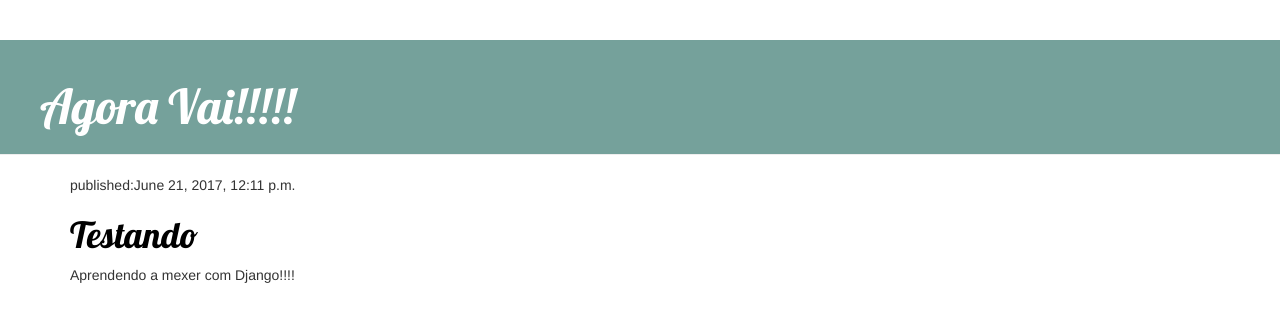
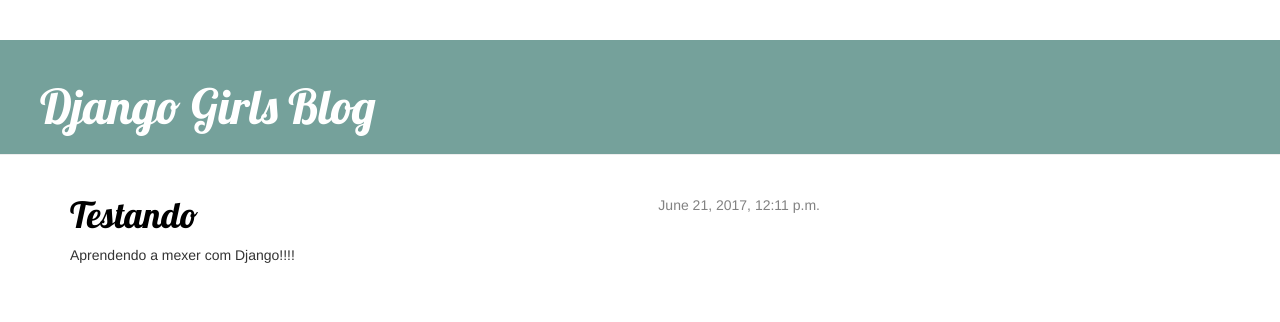
Before and after one commit to MateusMelo9/first-django, a Django app: page / in a window 1280 px wide. Shown: the top 322 px of the page. Run offline with Django 3.2, Linux system fonts and the light colour scheme; data comes from the database, SQL or seed files in the repository; some libraries are stand-ins or nearby versions.

Commit message:
Create Template

```diff
--- /dev/null
+++ b/blog/templates/blog/base.html
@@ -0,0 +1,24 @@
+{% load staticfiles %}
+<!DOCTYPE html>
+<html>
+<head>
+<link rel="stylesheet" href="{% static 'css/blog.css' %}">
+<link rel="stylesheet" href="//maxcdn.bootstrapcdn.com/bootstrap/3.2.0/css/bootstrap.min.css">
+<link rel="stylesheet" href="//maxcdn.bootstrapcdn.com/bootstrap/3.2.0/css/bootstrap-theme.min.css">
+<link href="https://fonts.googleapis.com/css?family=Lobster&subset=latin,latin-ext" rel="stylesheet" type="text/css">
+	<title>Django-Teste</title>
+</head>
+<body>
+    <div class="page-header">
+        <h1><a href="/">Django Girls Blog</a></h1>
+    </div>
+    <div class="content container">
+        <div class="row">
+            <div class="col-md-8">
+            {% block content %}
+            {% endblock %}
+            </div>
+        </div>
+    </div>
+</body>
+</html>
--- a/blog/templates/blog/post_list.html
+++ b/blog/templates/blog/post_list.html
@@ -1,30 +1,13 @@
-{% load staticfiles %}
-<!DOCTYPE html>
-<html>
-<head>
-<link rel="stylesheet" href="{% static 'css/blog.css' %}">
-<link rel="stylesheet" href="//maxcdn.bootstrapcdn.com/bootstrap/3.2.0/css/bootstrap.min.css">
-<link rel="stylesheet" href="//maxcdn.bootstrapcdn.com/bootstrap/3.2.0/css/bootstrap-theme.min.css">
-<link href="https://fonts.googleapis.com/css?family=Lobster&subset=latin,latin-ext" rel="stylesheet" type="text/css">
-	<title>Django-Teste</title>
-</head>
-<body>
-	<div class="page-header">
-		<h1><a href="/">Agora Vai!!!!!</a></h1>
-	</div>
-	<div class="content container">
-		<div class="row">
-			<div class="col-md-8">
-				{% for post in posts %}
-				<div class="post">
-					<p>published:{{post.published_date}}</p>
-					<h1><a href="">{{post.title}}</a></h1>
-					<p>{{ post.text|linebreaksbr}}</p>
-				</div>
-				{%endfor%}
-			</div>
-		</div>
-	</div>
+{% extends 'blog/base.html' %}
 
-</body>
-</html>
+{% block content %}
+	{% for post in posts %}
+	    <div class="post">
+	        <div class="date">
+	            {{ post.published_date }}
+	        </div>
+	        <h1><a href="{% url 'detail' pk=post.pk %}">{{ post.title }}</a></h1>
+	        <p>{{ post.text|linebreaksbr }}</p>
+	    </div>
+	{% endfor %}
+{% endblock content %}
--- a/blog/urls.py
+++ b/blog/urls.py
@@ -3,4 +3,5 @@
 
 urlpatterns = [
     url(r'^$', views.post_list),
+  	url(r'^post/(?P<pk>[0-9]+)/$', views.post_detail, name='detail'),
 ]
--- a/blog/views.py
+++ b/blog/views.py
@@ -1,8 +1,12 @@
-from django.shortcuts import render
+from django.shortcuts import render, get_object_or_404
 from django.utils import timezone
 from .models import Post
 
 def post_list(request):
 	posts = Post.objects.filter(published_date__lte = timezone.now()).order_by('published_date')
 	return render(request, 'blog/post_list.html', {'posts':posts})
+
+def post_detail(request, pk):
+	post = get_object_or_404(Post , pk=pk)
+	return render(request, 'blog/post_detail.html', {'post':post})
 # Create your views here.
```
Also changed, not shown: blog/templates/blog/post_detail.html (added, +13 -0 lines).
